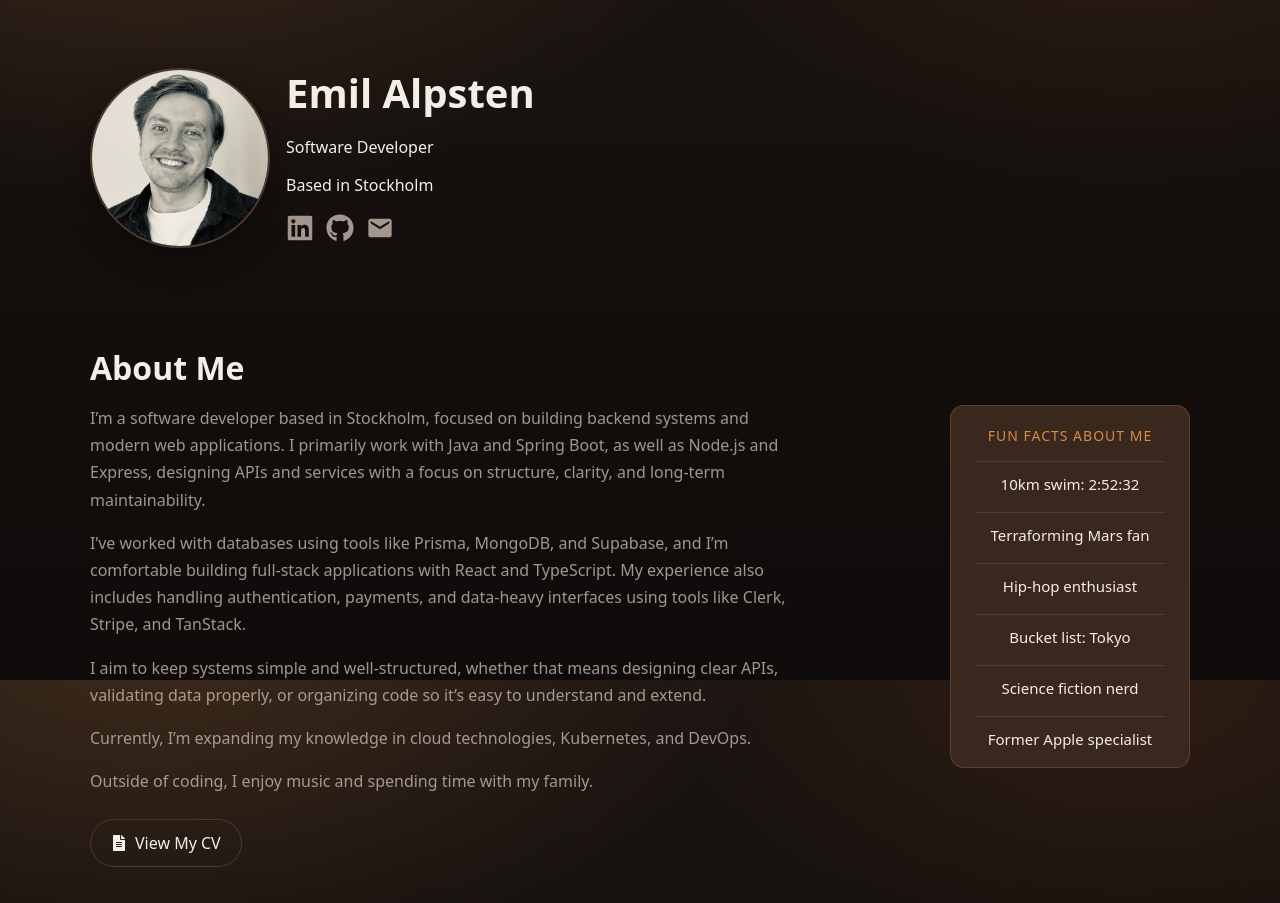
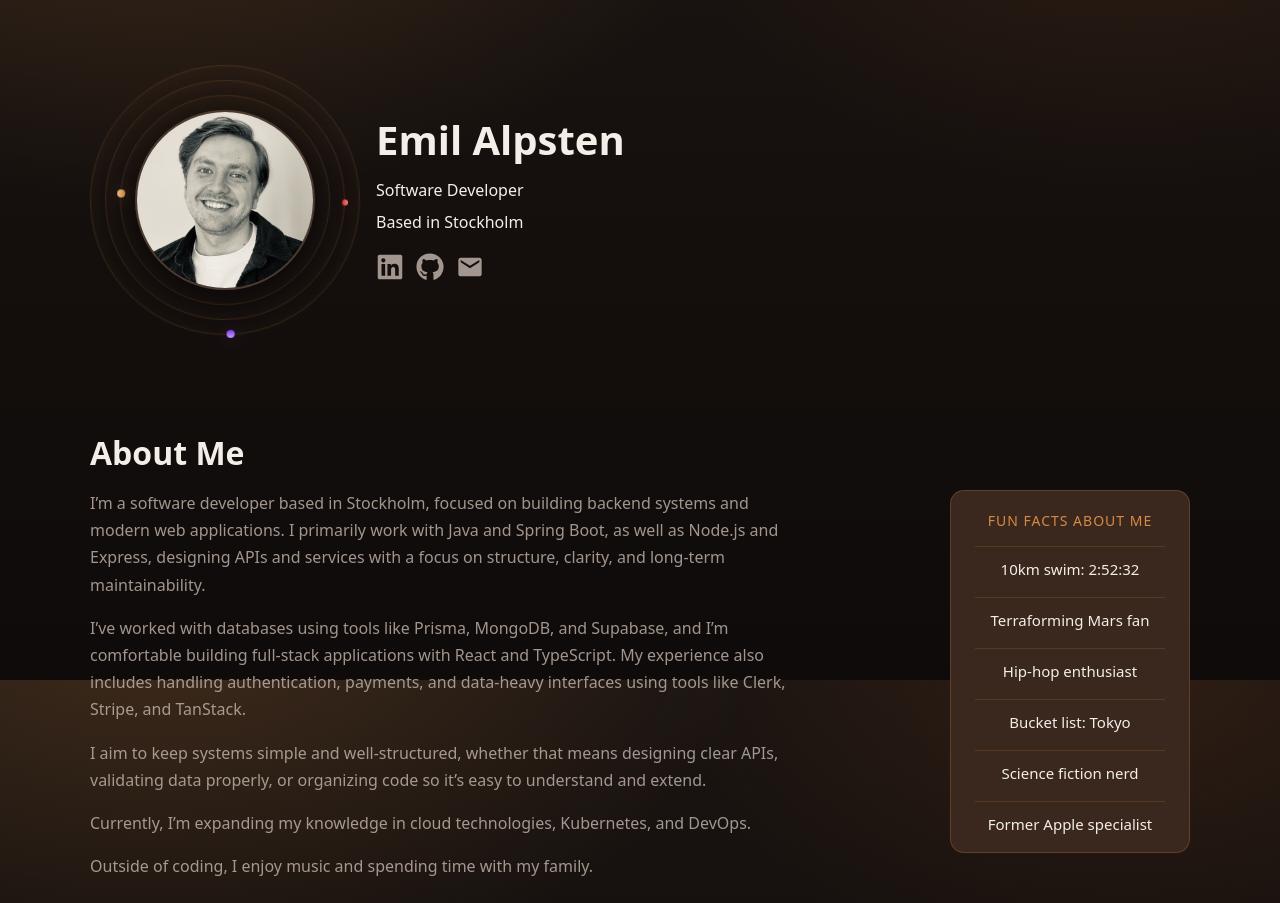
Before and after one commit to alpsten/web-portfolio-react-frontend, a React (Vite) app: page / in a window 1280 px wide. Shown: the part 120-1023 px from the top of the page. Built offline with nearby package versions, Linux system fonts and the light colour scheme.

Commit message:
feat(hero): add orbit effects to hero and cv button

```diff
--- a/src/sections/Bio.tsx
+++ b/src/sections/Bio.tsx
@@ -33,6 +33,9 @@ export default function Bio() {
                         <Link to="/cv" className="btn btn--outline">
                             <FaFileAlt />
                             View My CV
+                            <span className="btn__orbit" aria-hidden="true">
+                                <span className="btn__planet" />
+                            </span>
                         </Link>
                     </div>
                 </div>
--- a/src/sections/Header.tsx
+++ b/src/sections/Header.tsx
@@ -7,8 +7,22 @@ export default function Header() {
     return (
         <header className="container hero">
             <div className="hero__grid">
+                <figure className="hero__avatar">
+                    <div className="hero__orbits" aria-hidden="true">
+                        <span className="hero__orbit hero__orbit--one">
+                            <span className="hero__planet hero__planet--one" />
+                        </span>
+                        <span className="hero__orbit hero__orbit--two">
+                            <span className="hero__planet hero__planet--two" />
+                        </span>
+                        <span className="hero__orbit hero__orbit--three">
+                            <span className="hero__planet hero__planet--three" />
+                        </span>
+                    </div>
 
-                <figure className="hero__avatar">
+                    <div className="hero__wave" aria-hidden="true" />
+
+                    <div className="hero__avatar-shell">
                         <img
                             src={avatar}
                             alt="Emil Alpsten"
@@ -17,9 +31,10 @@ export default function Header() {
                             loading="lazy"
                             decoding="async"
                         />
+                    </div>
                 </figure>
 
-                <div className="hero_text">
+                <div className="hero__text">
                     <h1 className="hero__title">Emil Alpsten</h1>
 
                     <p>
--- a/src/styles/Bio.scss
+++ b/src/styles/Bio.scss
@@ -69,10 +69,11 @@
 }
 
 .btn--outline {
+  position: relative;
   display: inline-flex;
   align-items: center;
   gap: 8px;
-  padding: 12px 20px;
+  padding: 12px 48px 12px 20px;
   border-radius: 999px;
   border: 1px solid var(--border);
   background: transparent;
@@ -85,6 +86,42 @@
   background: var(--a);
   color: #fff;
   transform: translateY(-2px);
+}
+
+.btn__orbit {
+  position: absolute;
+  right: 14px;
+  top: 50%;
+  width: 18px;
+  height: 18px;
+  margin-top: -9px;
+  border-radius: 999px;
+  border: 1px solid color-mix(in srgb, var(--a) 22%, transparent);
+  box-shadow: inset 0 0 10px rgba(213, 139, 69, 0.08);
+  pointer-events: none;
+  animation: button-orbit 7s linear infinite;
+}
+
+.btn__planet {
+  position: absolute;
+  left: 50%;
+  top: -3px;
+  width: 5px;
+  height: 5px;
+  margin-left: -2.5px;
+  border-radius: 999px;
+  background: linear-gradient(180deg, #f3c58e 0%, #d58b45 100%);
+  box-shadow: 0 0 10px rgba(213, 139, 69, 0.35);
+}
+
+@keyframes button-orbit {
+  from {
+    transform: rotate(0deg);
+  }
+
+  to {
+    transform: rotate(360deg);
+  }
 }
 
 @media (max-width: 819px) {
@@ -128,3 +165,9 @@
     font-size: 12px;
   }
 }
+
+@media (prefers-reduced-motion: reduce) {
+  .btn__orbit {
+    animation: none;
+  }
+}
--- a/src/styles/Header.scss
+++ b/src/styles/Header.scss
@@ -24,6 +24,15 @@
   font-size: clamp(28px, 4vw, 40px);
 }
 
+.hero__text {
+  display: grid;
+  gap: 10px;
+}
+
+.hero__text p {
+  margin: 0;
+}
+
 .hero__subtitle {
   margin: 0;
   color: var(--muted);
@@ -33,25 +42,133 @@
   font-size: clamp(14px, 1.8vw, 16px);
 }
 
-.hero__text {
+.hero__avatar {
+  position: relative;
+  width: 270px;
+  height: 270px;
+  border-radius: 999px;
+  margin: 0;
   display: grid;
-  gap: 6px;
+  place-items: center;
+  overflow: visible;
 }
 
-.hero__avatar {
+.hero__avatar-shell {
+  position: relative;
+  z-index: 2;
   width: 180px;
   height: 180px;
   border-radius: 999px;
   overflow: hidden;
-  margin: 0;
   border: 2px solid var(--border);
   box-shadow: 0 10px 30px rgba(0, 0, 0, .35);
+}
 
-  img {
-    width: 100%;
-    height: 100%;
-    object-fit: cover;
-    display: block;
+.hero__avatar-shell img {
+  width: 100%;
+  height: 100%;
+  object-fit: cover;
+  display: block;
+}
+
+.hero__orbits {
+  position: absolute;
+  inset: 0;
+  z-index: 1;
+  pointer-events: none;
+}
+
+.hero__orbit {
+  position: absolute;
+  inset: 0;
+  border-radius: 999px;
+  border: 1px solid color-mix(in srgb, var(--a) 18%, transparent);
+  box-shadow: inset 0 0 18px rgba(213, 139, 69, 0.05);
+  animation: hero-orbit 18s linear infinite, aurora-shimmer 24s linear infinite;
+  animation-delay: 0s, 24s;
+}
+
+.hero__orbit--one {
+  inset: 30px;
+  animation-duration: 8s, 24s;
+}
+
+.hero__orbit--two {
+  inset: 0;
+  animation-duration: 12s, 24s;
+  animation-direction: reverse, normal;
+}
+
+.hero__orbit--three {
+  inset: 15px;
+  animation-duration: 24s, 24s;
+}
+
+.hero__planet {
+  position: absolute;
+  left: 50%;
+  top: -4px;
+  transform: translateX(-50%);
+  border-radius: 999px;
+  box-shadow: 0 0 18px rgba(213, 139, 69, 0.35);
+}
+
+.hero__planet--one {
+  width: 8px;
+  height: 8px;
+  background: linear-gradient(180deg, #f3c58e 0%, #d58b45 100%);
+}
+
+.hero__planet--two {
+  width: 8px;
+  height: 8px;
+  background: linear-gradient(180deg, #c89fff 0%, #7c3aed 100%);
+  box-shadow: 0 0 18px rgba(124, 58, 237, 0.35);
+}
+
+.hero__planet--three {
+  width: 6px;
+  height: 6px;
+  background: linear-gradient(180deg, #ff8a80 0%, #c62828 100%);
+  box-shadow: 0 0 18px rgba(198, 40, 40, 0.35);
+}
+
+.hero__wave {
+  position: absolute;
+  inset: 0;
+  border-radius: 999px;
+  border: 1.5px solid var(--a);
+  pointer-events: none;
+  z-index: 1;
+  opacity: 0;
+  animation: gravity-wave 24s linear infinite;
+  animation-delay: 24s;
+}
+
+@keyframes gravity-wave {
+  0%    { opacity: 0.9; transform: scale(1);   border-color: rgba(213, 139, 69, 0.9);  box-shadow: 0 0 16px rgba(213, 139, 69, 0.5); }
+  1.5%  {               transform: scale(1.4); border-color: rgba(168, 85, 247, 0.7);  box-shadow: 0 0 16px rgba(168, 85, 247, 0.4); }
+  3%    { opacity: 0.4; transform: scale(1.9); border-color: rgba(45, 212, 191, 0.5);  box-shadow: 0 0 16px rgba(45, 212, 191, 0.3); }
+  4.5%  { opacity: 0;   transform: scale(2.3); }
+  4.6%, 100% { opacity: 0; transform: scale(1); }
+}
+
+@keyframes aurora-shimmer {
+  0%    { border-color: color-mix(in srgb, var(--a) 18%, transparent); box-shadow: inset 0 0 18px rgba(213, 139, 69, 0.05); }
+  0.8%  { border-color: rgba(213, 139, 69, 0.6);  box-shadow: 0 0 12px rgba(213, 139, 69, 0.4),  inset 0 0 12px rgba(213, 139, 69, 0.1); }
+  2%    { border-color: rgba(168, 85, 247, 0.6);  box-shadow: 0 0 12px rgba(168, 85, 247, 0.4), inset 0 0 12px rgba(168, 85, 247, 0.1); }
+  3.2%  { border-color: rgba(45, 212, 191, 0.6);  box-shadow: 0 0 12px rgba(45, 212, 191, 0.4),  inset 0 0 12px rgba(45, 212, 191, 0.1); }
+  4.5%  { border-color: color-mix(in srgb, var(--a) 18%, transparent); box-shadow: inset 0 0 18px rgba(213, 139, 69, 0.05); }
+  100%  { border-color: color-mix(in srgb, var(--a) 18%, transparent); box-shadow: inset 0 0 18px rgba(213, 139, 69, 0.05); }
+}
+
+@keyframes hero-orbit {
+  from {
+    transform: rotate(0deg);
+  }
+
+  to {
+    transform: rotate(360deg);
   }
 }
 
@@ -108,3 +225,15 @@
     justify-content: center;
   }
 }
+
+@media (prefers-reduced-motion: reduce) {
+  .hero__orbit,
+  .hero__wave {
+    animation: none;
+  }
+
+  .hero__orbit {
+    border-color: color-mix(in srgb, var(--a) 18%, transparent);
+    box-shadow: inset 0 0 18px rgba(213, 139, 69, 0.05);
+  }
+}
```
Lines whose indentation alone changed are shown as unchanged.
